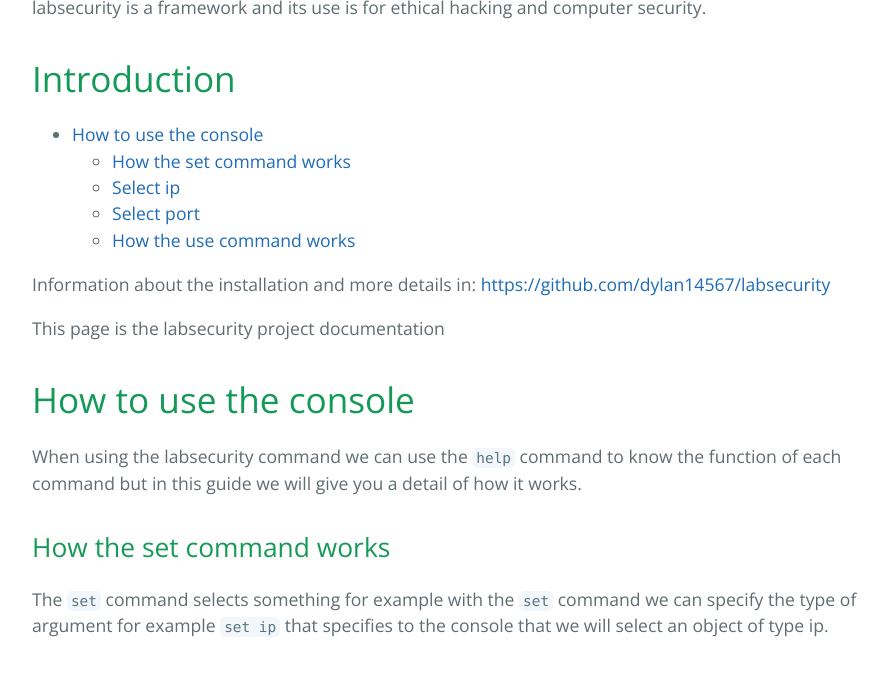
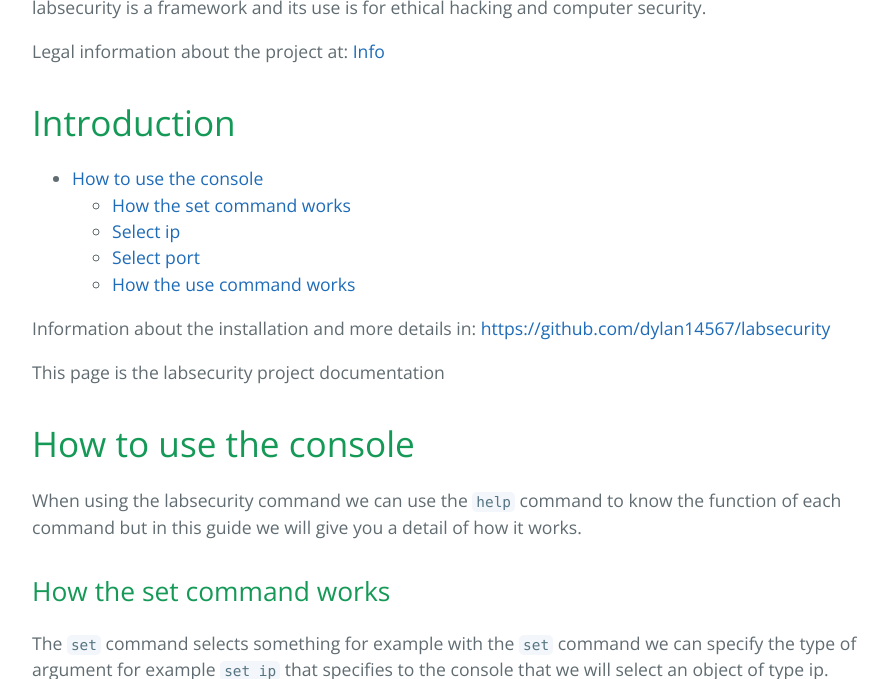
Before and after one commit to dylanmeca/labsecurity, a Jekyll site: the page built from docs/index.md, in a window 1280 px wide and 900 px high, scrolled down 550 px, cut to the strip 221-900 px from the top of the window. Shown: the whole strip, without its empty margins (192-1080 px from the left). Built offline with Jekyll 4.4.1, drawn with Linux system fonts in a browser that asks for light colours.

Commit message:
Update index.md

```diff
--- a/docs/index.md
+++ b/docs/index.md
@@ -18,6 +18,8 @@
 ![logo](https://raw.githubusercontent.com/dylan14567/labsecurity/main/.github/icon.jpg)
 
 labsecurity is a framework and its use is for ethical hacking and computer security.
+
+Legal information about the project at: [Info](info)
 
 # Introduction
 
```
